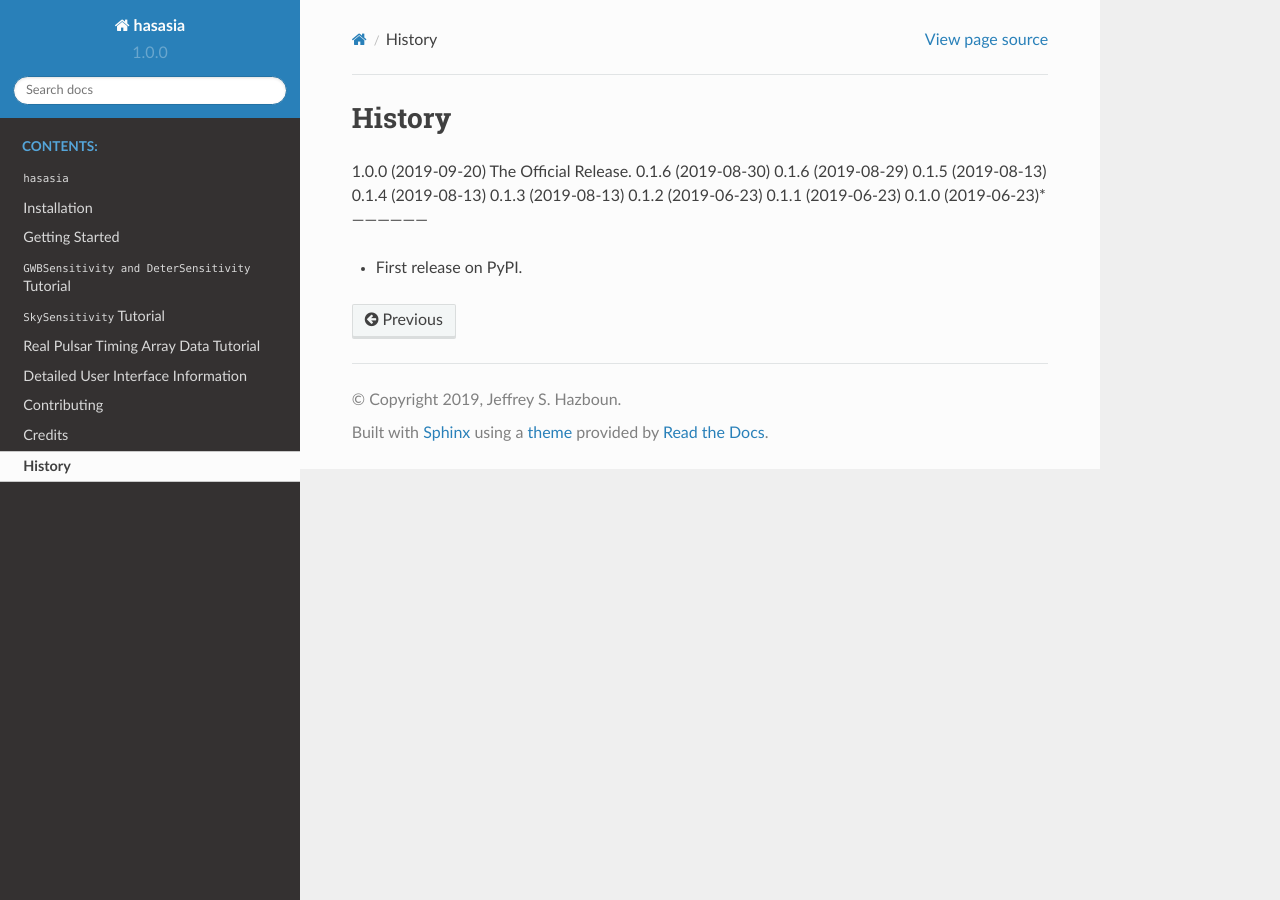
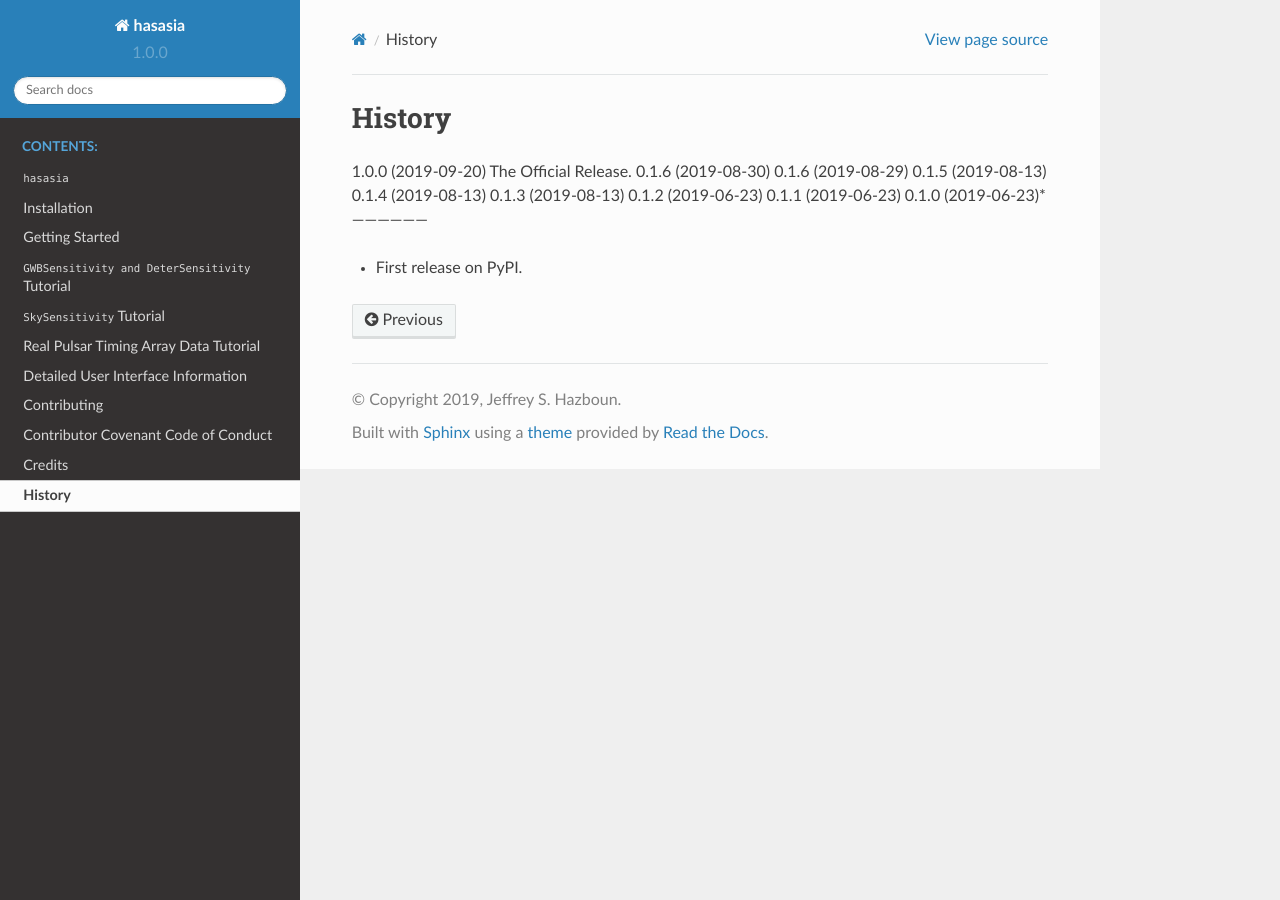
Before and after one commit to Hazboun6/hasasia, a Sphinx documentation site: the page built from docs/history.rst, in a window 1280 px wide. Built offline with Sphinx 7.4.7 and the Read the Docs theme 2.0.0, drawn with Linux system fonts in a browser that asks for light colours.

Commit message:
Added code of conduct to docs.

```diff
--- /dev/null
+++ b/docs/code_of_conduct.rst
@@ -0,0 +1 @@
+.. include:: ../CODE_OF_CONDUCT.rst
--- a/docs/index.rst
+++ b/docs/index.rst
@@ -15,6 +15,7 @@ Welcome to hasasia's documentation!
    real_data_tutorial
    modules
    contributing
+   code_of_conduct
    authors
    history
 
```
